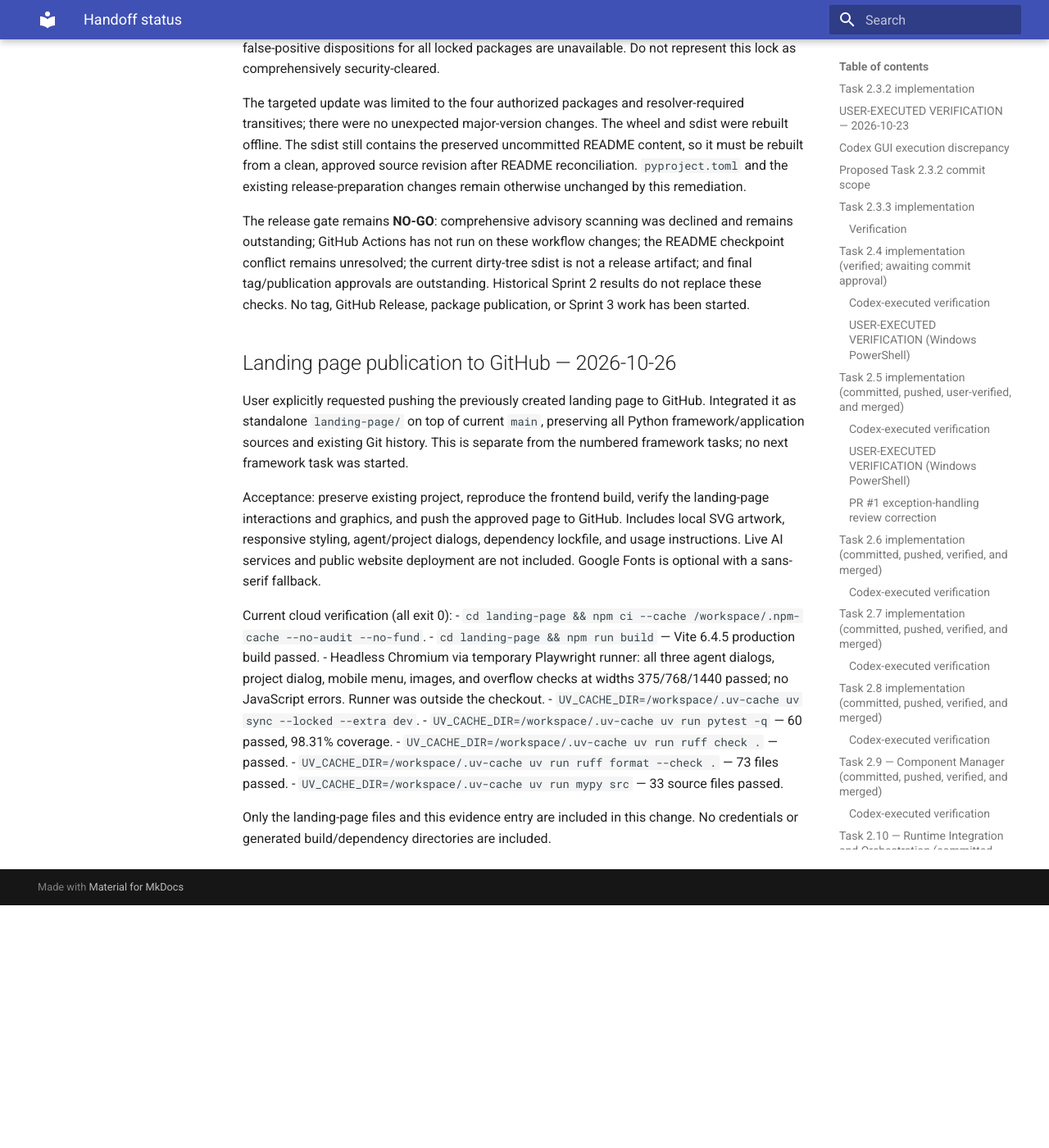
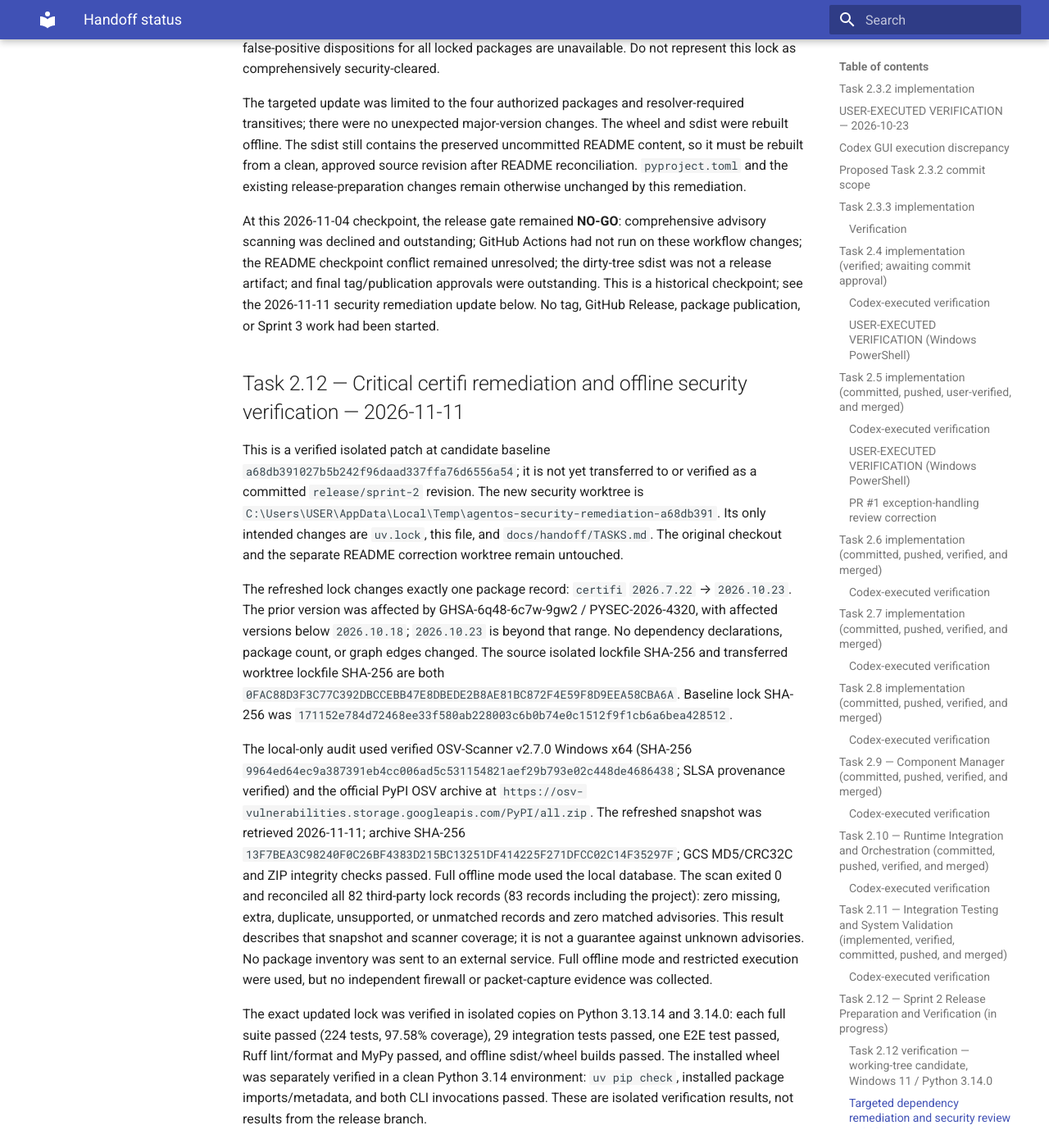
Before and after one commit to anfazmzbd-aus/ai-agriflow, an MkDocs documentation site: the page built from docs/handoff/STATUS.md, in a window 1280 px wide and 1400 px high, scrolled down 18061 px. Shown: the whole window at 82% size. Built offline with MkDocs 1.6.1 and Material for MkDocs 9.7.7, drawn with Linux system fonts in a browser that asks for light colours; before the commit the page ends 19165 px from its top, so only the background shows below that; some of the changed text lies outside the part shown.

Commit message:
fix(security): update certifi to address critical advisory

```diff
--- a/docs/handoff/STATUS.md
+++ b/docs/handoff/STATUS.md
@@ -668,12 +668,19 @@ so it must be rebuilt from a clean, approved source revision after README reconc
 `pyproject.toml` and the existing release-preparation changes remain otherwise
 unchanged by this remediation.
 
-The release gate remains **NO-GO**: comprehensive advisory scanning was declined and
-remains outstanding; GitHub Actions has not run on these workflow changes; the README
-checkpoint conflict remains unresolved; the current dirty-tree sdist is not a release
-artifact; and final tag/publication approvals are outstanding. Historical Sprint 2
-results do not replace these checks. No tag, GitHub Release, package publication, or
-Sprint 3 work has been started.
+At this 2026-11-04 checkpoint, the release gate remained **NO-GO**: comprehensive advisory scanning was declined and outstanding; GitHub Actions had not run on these workflow changes; the README checkpoint conflict remained unresolved; the dirty-tree sdist was not a release artifact; and final tag/publication approvals were outstanding. This is a historical checkpoint; see the 2026-11-11 security remediation update below. No tag, GitHub Release, package publication, or Sprint 3 work had been started.
+
+## Task 2.12 — Critical certifi remediation and offline security verification — 2026-11-11
+
+This is a verified isolated patch at candidate baseline `a68db391027b5b242f96daad337ffa76d6556a54`; it is not yet transferred to or verified as a committed `release/sprint-2` revision. The new security worktree is `C:\Users\USER\AppData\Local\Temp\agentos-security-remediation-a68db391`. Its only intended changes are `uv.lock`, this file, and `docs/handoff/TASKS.md`. The original checkout and the separate README correction worktree remain untouched.
+
+The refreshed lock changes exactly one package record: `certifi` `2026.7.22` → `2026.10.23`. The prior version was affected by GHSA-6q48-6c7w-9gw2 / PYSEC-2026-4320, with affected versions below `2026.10.18`; `2026.10.23` is beyond that range. No dependency declarations, package count, or graph edges changed. The source isolated lockfile SHA-256 and transferred worktree lockfile SHA-256 are both `0FAC88D3F3C77C392DBCCEBB47E8DBEDE2B8AE81BC872F4E59F8D9EEA58CBA6A`. Baseline lock SHA-256 was `171152e784d72468ee33f580ab228003c6b0b74e0c1512f9f1cb6a6bea428512`.
+
+The local-only audit used verified OSV-Scanner v2.7.0 Windows x64 (SHA-256 `9964ed64ec9a387391eb4cc006ad5c531154821aef29b793e02c448de4686438`; SLSA provenance verified) and the official PyPI OSV archive at `https://osv-vulnerabilities.storage.googleapis.com/PyPI/all.zip`. The refreshed snapshot was retrieved 2026-11-11; archive SHA-256 `13F7BEA3C98240F0C26BF4383D215BC13251DF414225F271DFCC02C14F35297F`; GCS MD5/CRC32C and ZIP integrity checks passed. Full offline mode used the local database. The scan exited 0 and reconciled all 82 third-party lock records (83 records including the project): zero missing, extra, duplicate, unsupported, or unmatched records and zero matched advisories. This result describes that snapshot and scanner coverage; it is not a guarantee against unknown advisories. No package inventory was sent to an external service. Full offline mode and restricted execution were used, but no independent firewall or packet-capture evidence was collected.
+
+The exact updated lock was verified in isolated copies on Python 3.13.14 and 3.14.0: each full suite passed (224 tests, 97.58% coverage), 29 integration tests passed, one E2E test passed, Ruff lint/format and MyPy passed, and offline sdist/wheel builds passed. The installed wheel was separately verified in a clean Python 3.14 environment: `uv pip check`, installed package imports/metadata, and both CLI invocations passed. These are isolated verification results, not results from the release branch.
+
+Current release status remains **NO-GO**. README reconciliation and its separate approval remain pending; this patch is uncommitted and has not been pushed; PR #8 CI must pass on the resulting head; merge, tag, and publication each require their own approval. No release or publication action has occurred.
 
 ## Landing page publication to GitHub — 2026-10-26
 
--- a/docs/handoff/TASKS.md
+++ b/docs/handoff/TASKS.md
@@ -13,7 +13,7 @@
 | 2.9 | Component manager | Committed `f5f7224`; pushed; verified; merged as `26313e5` | Complete |
 | 2.10 | Runtime | Committed; pushed; verified; merged as `d6afa8a` | Complete |
 | 2.11 | Integration tests | Committed `20129d0c42c7eddaf17c99426cc2f94c21f3854c`; merged as `8daf6db6e7685ddc2ac2eaa278525f948d075705` | Complete; PR #7 CI passed before merge |
-| 2.12 | Sprint release | Release preparation and targeted dependency remediation implemented; provisional `v0.1.0` Alpha | Local verification passed; full dependency audit was declined, GitHub Actions and README reconciliation pending, release not approved; no tag or publication |
+| 2.12 | Sprint release | Release preparation and isolated certifi security patch verified; provisional `v0.1.0` Alpha | 82 third-party packages reconciled against refreshed offline OSV snapshot; Python 3.13/3.14 verification passed. Patch awaiting review/commit; README reconciliation, PR CI, merge, tag, and publication pending; release NO-GO |
 
 ## Task 2.9 acceptance criteria
 
```
Also changed, not shown: 1 other file.
